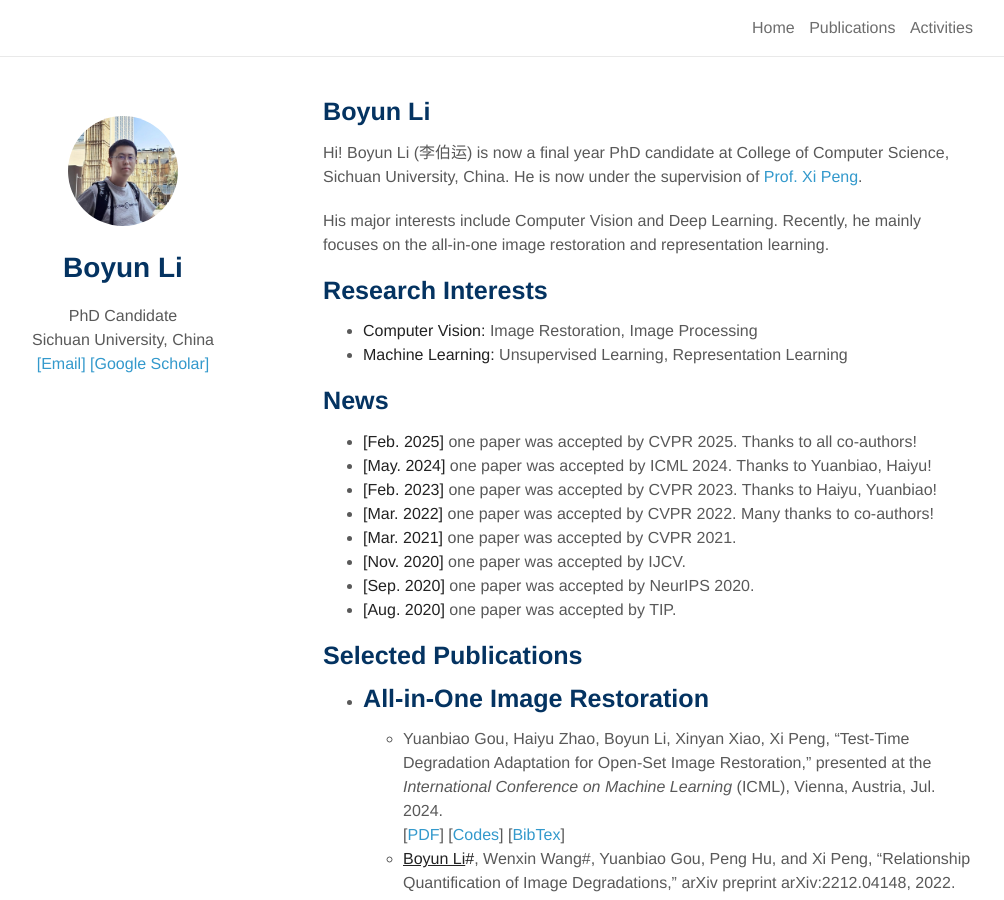
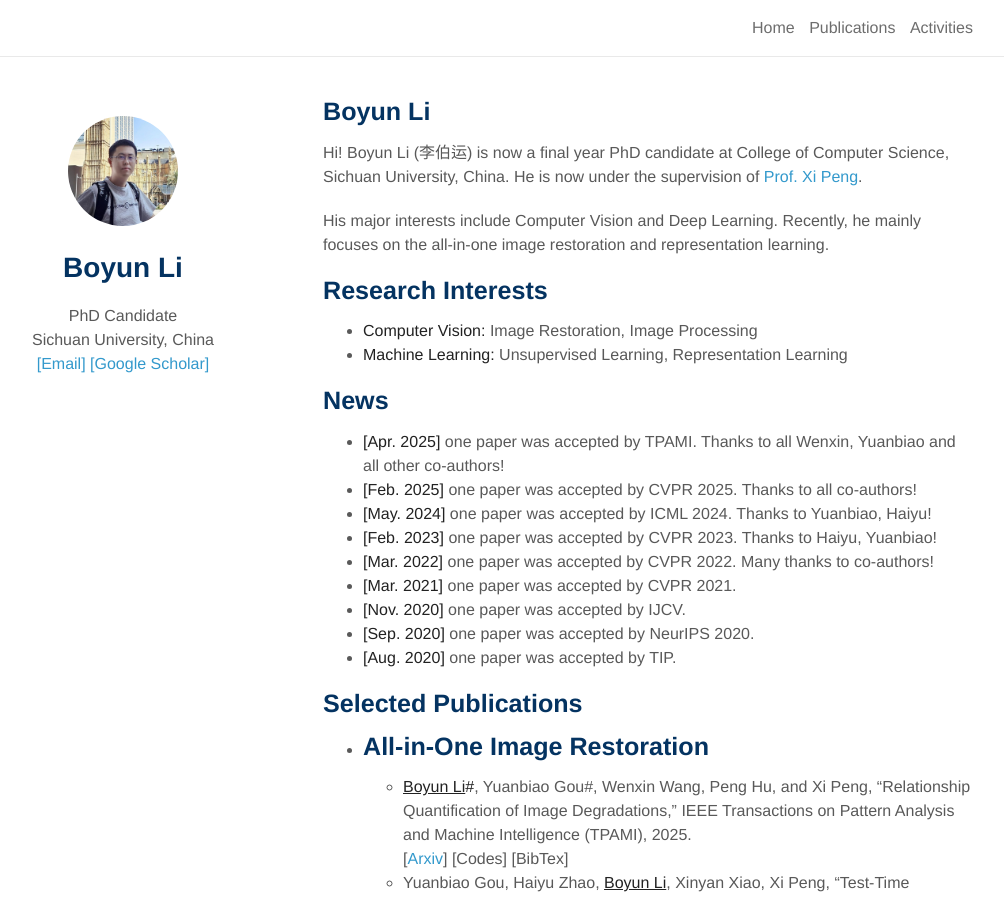
Before and after one commit to liboyun/liboyun.github.io, a Jekyll site: the page built from index.md, in a window 1280 px wide and 900 px high. Shown: the whole window, without its empty margins (147-1151 px from the left). Built offline with Jekyll 4.4.1, drawn with Linux system fonts in a browser that asks for light colours; nearby versions of some CDN libraries; a style sheet for code colours, icons or effects is not loaded; our own code applies the rules of GitHub Pages for plain Markdown files; some of the changed text lies outside the part shown.

Commit message:
update pami

```diff
--- a/index.md
+++ b/index.md
@@ -16,6 +16,7 @@ His major interests include Computer Vision and Deep Learning. Recently, he main
 - **Machine Learning:** Unsupervised Learning, Representation Learning
 
 ## News
+- **[Apr. 2025]** one paper was accepted by TPAMI. Thanks to all Wenxin, Yuanbiao and all other co-authors!
 - **[Feb. 2025]** one paper was accepted by CVPR 2025. Thanks to all co-authors!
 - **[May. 2024]** one paper was accepted by ICML 2024. Thanks to Yuanbiao, Haiyu!
 - **[Feb. 2023]** one paper was accepted by CVPR 2023. Thanks to Haiyu, Yuanbiao!
@@ -29,8 +30,8 @@ His major interests include Computer Vision and Deep Learning. Recently, he main
 
 - ## All-in-One Image Restoration
 
-  - Yuanbiao Gou, Haiyu Zhao, Boyun Li, Xinyan Xiao, Xi Peng, “Test-Time Degradation Adaptation for Open-Set Image Restoration,” presented at the *International Conference on Machine Learning* (ICML), Vienna, Austria, Jul. 2024.<br>[[PDF](https://openreview.net/forum?id=XLlQb24X2o)] [[Codes](https://github.com/XLearning-SCU/2024-ICML-TAO)] [[BibTex](https://pengxi.me/wp-content/uploads/2025/02/Test-Time-Degradation-Adaptation-for-Open-Set-Image-Restoration.txt)]
-  - **<u>Boyun Li</u>#**, Wenxin Wang#, Yuanbiao Gou, Peng Hu, and Xi Peng, “Relationship Quantification of Image Degradations,” arXiv preprint arXiv:2212.04148, 2022.<br>[[Arxiv](https://arxiv.org/abs/2212.04148)] [Codes] [BibTex]
+  - **<u>Boyun Li</u>#**, Yuanbiao Gou#, Wenxin Wang, Peng Hu, and Xi Peng, “Relationship Quantification of Image Degradations,” IEEE Transactions on Pattern Analysis and Machine Intelligence (TPAMI), 2025.<br>[[Arxiv](https://arxiv.org/abs/2212.04148)] [Codes] [BibTex]
+  - Yuanbiao Gou, Haiyu Zhao, **<u>Boyun Li</u>**, Xinyan Xiao, Xi Peng, “Test-Time Degradation Adaptation for Open-Set Image Restoration,” presented at the *International Conference on Machine Learning* (ICML), Vienna, Austria, Jul. 2024.<br>[[PDF](https://openreview.net/forum?id=XLlQb24X2o)] [[Codes](https://github.com/XLearning-SCU/2024-ICML-TAO)] [[BibTex](https://pengxi.me/wp-content/uploads/2025/02/Test-Time-Degradation-Adaptation-for-Open-Set-Image-Restoration.txt)]
   - **<u>Boyun Li</u>**, Xiao Liu, Peng Hu, Zhongqin Wu, Jiancheng Lv, and Xi Peng, “All-In-One Image Restoration for Unknown Corruption,” presented at the *IEEE Conference on Computer Vision and Pattern Recognition* (CVPR), New Orleans, LA, Jun. 2022.<br>[[PDF](http://pengxi.me/wp-content/uploads/2022/03/All-In-One-Image-Restoration-for-Unknown-Corruption.pdf)] [[Codes](https://github.com/XLearning-SCU/2022-CVPR-AirNet)] [[BibTex](http://pengxi.me/wp-content/uploads/2022/05/All-In-One-Image-Restoration-for-Unknown-Corruption.txt)].
 
 - ## Network Structure for Image Restoration
@@ -48,7 +49,7 @@ His major interests include Computer Vision and Deep Learning. Recently, he main
 ## Activities
 
 * Journal Reviewer
-  * IEEE Transactions on Pattern Analysis and Machine Intelligence (PAMI)
+  * IEEE Transactions on Pattern Analysis and Machine Intelligence (TPAMI)
   * International Journal of Computer Vision (IJCV)
   * IEEE Transactions on Image Processing (TIP)
   * IEEE Transactions on Circuits and Systems for Video Technology (TCSVT)
@@ -73,6 +74,7 @@ His major interests include Computer Vision and Deep Learning. Recently, he main
   * AAAI Conference on Artificial Intelligence (AAAI) 2023-2025
   * ACM Multimedia (ACM MM) 2024-2025
   * SIGGRAPH Asia 2024
+  * European Conference on Artificial Intelligence (ECAI) 2025
   * Artificial Intelligence and Statistics (AISTATS) 2025
   * IEEE International Conference on Multimedia and Expo (ICME) 2020-2025
   * IEEE International Conference on Acoustics, Speech and Signal Processing (ICASSP) 2023-2024
```
